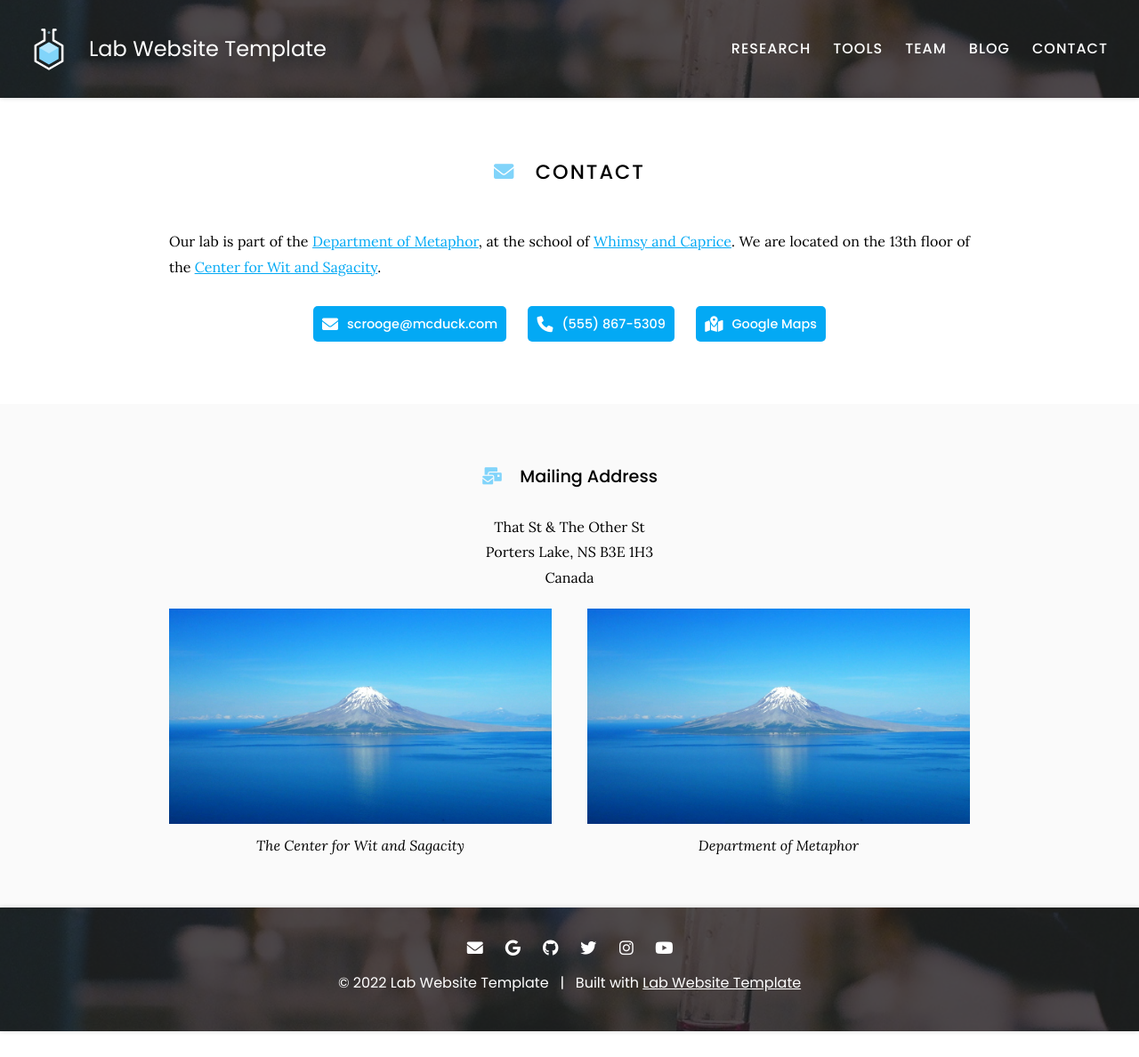
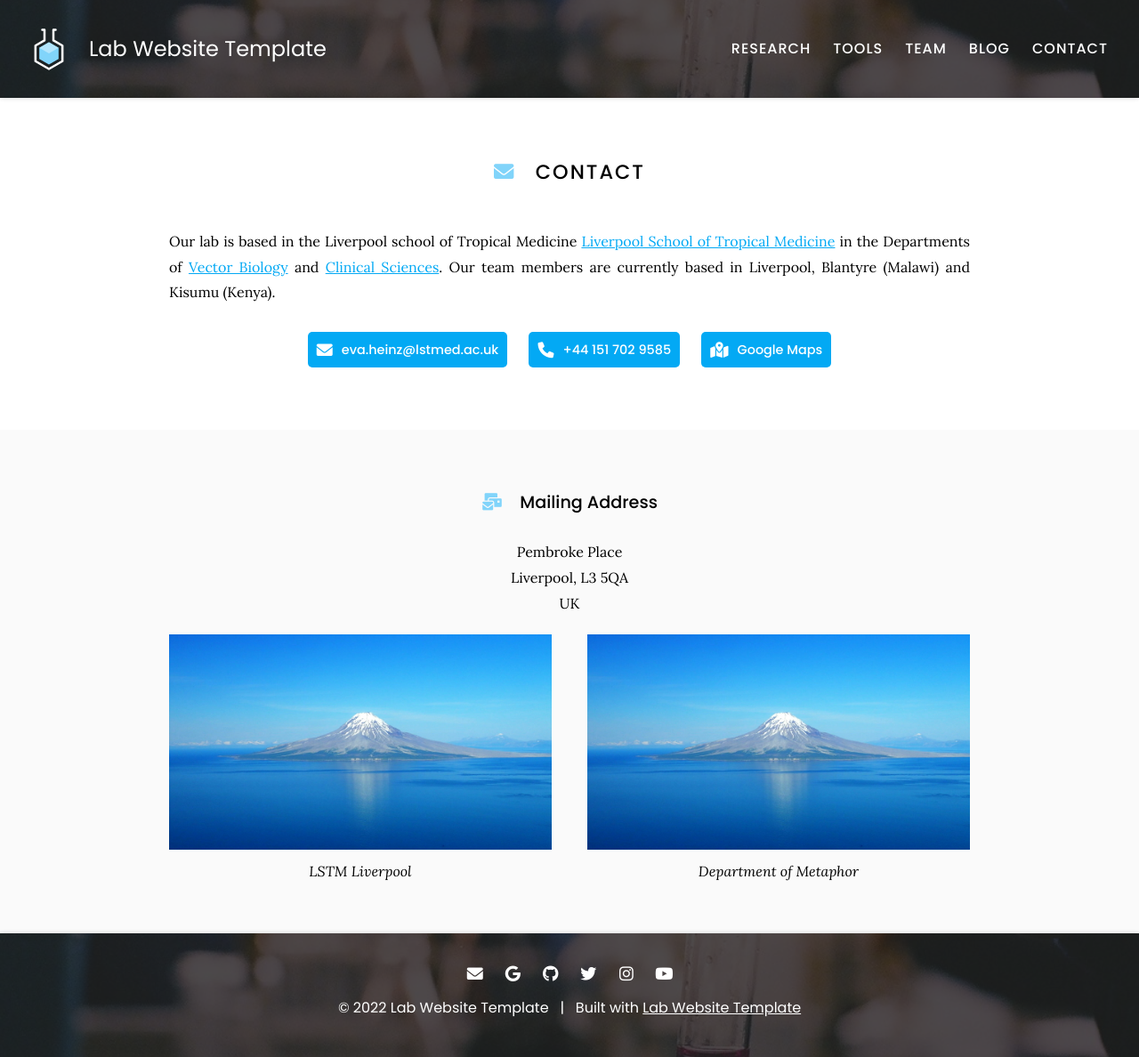
Before and after one commit to Evo-MInt/MicGen-lab-website, a Jekyll site: the page built from contact/index.md, in a window 1280 px wide. Shown: the whole page at 89% size. Built offline with Jekyll 4.4.1, drawn with Linux system fonts in a browser that asks for light colours; before the commit the page ends 1159 px from its top, so only the background shows below that.

Commit message:
Update index.md

```diff
--- a/contact/index.md
+++ b/contact/index.md
@@ -7,25 +7,25 @@ nav:
 
 # <i class="fas fa-envelope"></i>Contact
 
-Our lab is part of the [Department of Metaphor](), at the school of [Whimsy and Caprice]().
-We are located on the 13th floor of the [Center for Wit and Sagacity]().
+Our lab is based in the Liverpool school of Tropical Medicine [Liverpool School of Tropical Medicine](https://www.lstmed.ac.uk/) in the Departments of [Vector Biology](https://www.lstmed.ac.uk/research/departments/vector-biology) and [Clinical Sciences](https://www.lstmed.ac.uk/research/departments/clinical-sciences).
+Our team members are currently based in Liverpool, Blantyre (Malawi) and Kisumu (Kenya).
 
 {%
   include link.html
   type="email"
   icon=""
-  text="scrooge@mcduck.com"
+  text="eva.heinz@lstmed.ac.uk"
   tooltip=""
-  link="scrooge@mcduck.com"
+  link="eva.heinz@lstmed.ac.uk"
   style="button"
 %}
 {%
   include link.html
   type="phone"
   icon=""
-  text="(555) 867-5309"
+  text="+44 151 702 9585"
   tooltip=""
-  link="+1-555-867-5309"
+  link="+44 151 702 9585"
   style="button"
 %}
 {%
@@ -33,8 +33,8 @@ We are located on the 13th floor of the [Center for Wit and Sagacity]().
   type="address"
   icon=""
   text="Google Maps"
-  tooltip="Our location on Google Maps for easy navigation"
-  link="https://www.google.com/maps/place/That+St+%26+The+Other+St,+Porters+Lake,+NS+B3E+1H3,+Canada/@44.7389237,-63.3033296,20.78z/data=!4m5!3m4!1s0x4b5a31023bb02565:0xb9505694e83a53d7!8m2!3d44.7389353!4d-63.3030828"
+  tooltip="Our Liverpool location on Google Maps for easy navigation"
+  link="https://www.google.com/maps/place/Liverpool+School+of+Tropical+Medicine/@53.4085544,-2.969074,15z/data=!4m5!3m4!1s0x0:0x7788194968802ac!8m2!3d53.4085544!4d-2.969074"
   style="button"
 %}
 {:.center}
@@ -43,16 +43,16 @@ We are located on the 13th floor of the [Center for Wit and Sagacity]().
 
 ### <i class="fas fa-mail-bulk"></i>Mailing Address
 
-That St & The Other St
-Porters Lake, NS B3E 1H3
-Canada
+Pembroke Place
+Liverpool, L3 5QA
+UK
 {:.center}
 
 {% capture col1 %}
 {%
   include figure.html
   image="images/photo.jpg"
-  caption="The Center for Wit and Sagacity"
+  caption="LSTM Liverpool"
 %}
 {% endcapture %}
 {% capture col2 %}
```
